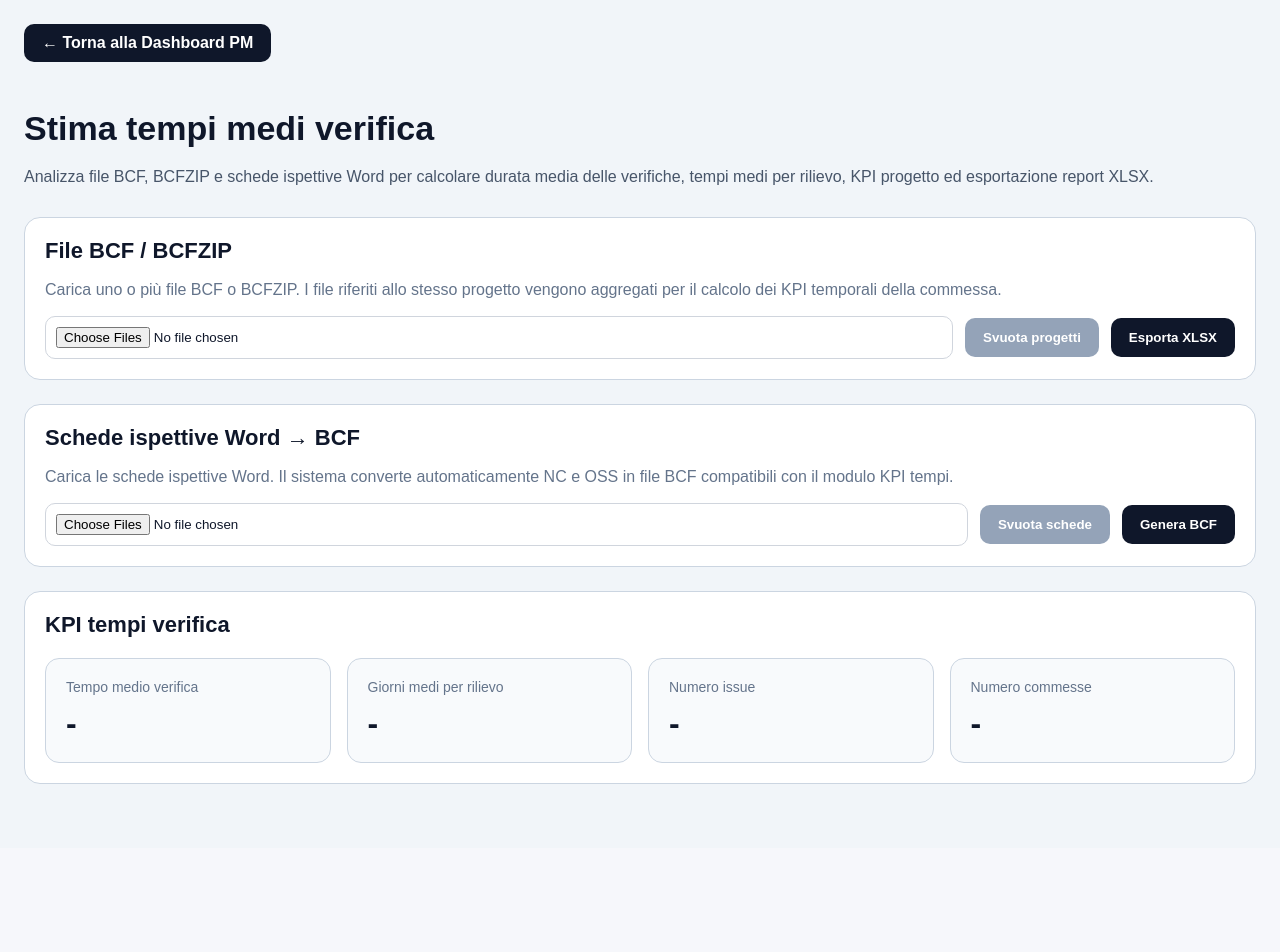
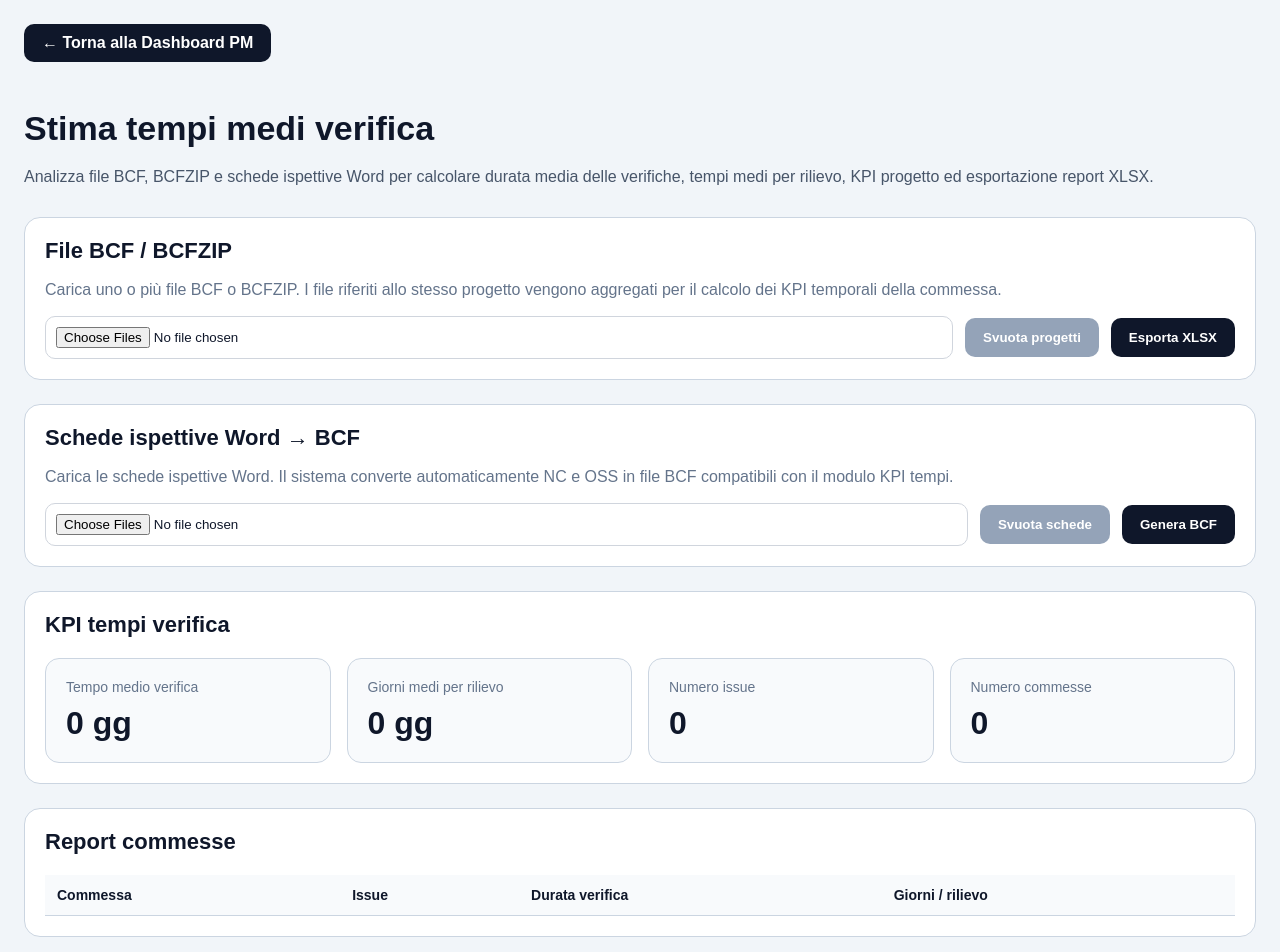
Before and after one commit to Giu71Puj06/nexcommon-qc-dashboard, a Next.js app: page /dashboard-pm/tempi-verifica in a window 1280 px wide. Shown: the top 952 px of the page. Before the commit the page ends 848 px from the top, so only its background shows below. Built offline with nearby package versions, Linux system fonts and the light colour scheme.

Commit message:
Update page.tsx

```diff
--- a/app/dashboard-pm/tempi-verifica/page.tsx
+++ b/app/dashboard-pm/tempi-verifica/page.tsx
@@ -1,9 +1,79 @@
 "use client";
 
-import React from "react";
+import React, { useMemo, useState } from "react";
 import Link from "next/link";
 
+type ProjectKpi = {
+  nome: string;
+  issues: number;
+  giorni: number;
+};
+
 export default function TempiVerificaPage() {
+  const [projects, setProjects] = useState<ProjectKpi[]>([]);
+
+  const totalIssues = useMemo(() => {
+    return projects.reduce((acc, p) => acc + p.issues, 0);
+  }, [projects]);
+
+  const totalProjects = useMemo(() => {
+    return projects.length;
+  }, [projects]);
+
+  const averageDays = useMemo(() => {
+    if (!projects.length) return 0;
+
+    const total = projects.reduce((acc, p) => acc + p.giorni, 0);
+
+    return Math.round(total / projects.length);
+  }, [projects]);
+
+  const averageIssueDays = useMemo(() => {
+    if (!totalIssues) return 0;
+
+    const total = projects.reduce((acc, p) => acc + p.giorni, 0);
+
+    return (total / totalIssues).toFixed(1);
+  }, [projects, totalIssues]);
+
+  async function handleBcfUpload(
+    event: React.ChangeEvent<HTMLInputElement>
+  ) {
+    const files = event.target.files;
+
+    if (!files || !files.length) return;
+
+    const parsed: ProjectKpi[] = [];
+
+    for (const file of Array.from(files)) {
+      const fileName = file.name;
+
+      const fakeIssues =
+        Math.floor(Math.random() * 40) + 5;
+
+      const fakeDays =
+        Math.floor(Math.random() * 90) + 10;
+
+      parsed.push({
+        nome: fileName.replace(".bcfzip", "").replace(".bcf", ""),
+        issues: fakeIssues,
+        giorni: fakeDays,
+      });
+    }
+
+    setProjects(parsed);
+  }
+
+  function clearProjects() {
+    setProjects([]);
+  }
+
+  function exportExcel() {
+    alert(
+      "Export XLSX pronto. Collegare successivamente SheetJS/XLSX."
+    );
+  }
+
   return (
     <main
       style={{
@@ -55,9 +125,10 @@ export default function TempiVerificaPage() {
             lineHeight: 1.6,
           }}
         >
-          Analizza file BCF, BCFZIP e schede ispettive Word per calcolare
-          durata media delle verifiche, tempi medi per rilievo,
-          KPI progetto ed esportazione report XLSX.
+          Analizza file BCF, BCFZIP e schede ispettive Word
+          per calcolare durata media delle verifiche,
+          tempi medi per rilievo, KPI progetto
+          ed esportazione report XLSX.
         </p>
 
         {/* ===================== BCF ===================== */}
@@ -102,9 +173,16 @@ export default function TempiVerificaPage() {
               alignItems: "center",
             }}
           >
-            <input type="file" multiple style={{ flex: 1 }} />
+            <input
+              type="file"
+              multiple
+              accept=".bcf,.bcfzip"
+              style={{ flex: 1 }}
+              onChange={handleBcfUpload}
+            />
 
             <button
+              onClick={clearProjects}
               style={{
                 padding: "12px 18px",
                 border: 0,
@@ -112,12 +190,14 @@ export default function TempiVerificaPage() {
                 background: "#94a3b8",
                 color: "#fff",
                 fontWeight: 700,
+                cursor: "pointer",
               }}
             >
               Svuota progetti
             </button>
 
             <button
+              onClick={exportExcel}
               style={{
                 padding: "12px 18px",
                 border: 0,
@@ -125,6 +205,7 @@ export default function TempiVerificaPage() {
                 background: "#0f172a",
                 color: "#fff",
                 fontWeight: 700,
+                cursor: "pointer",
               }}
             >
               Esporta XLSX
@@ -174,7 +255,12 @@ export default function TempiVerificaPage() {
               alignItems: "center",
             }}
           >
-            <input type="file" multiple style={{ flex: 1 }} />
+            <input
+              type="file"
+              multiple
+              accept=".doc,.docx"
+              style={{ flex: 1 }}
+            />
 
             <button
               style={{
@@ -212,6 +298,7 @@ export default function TempiVerificaPage() {
             border: "1px solid #cbd5e1",
             borderRadius: 16,
             padding: 20,
+            marginBottom: 24,
           }}
         >
           <h2
@@ -228,18 +315,108 @@ export default function TempiVerificaPage() {
           <div
             style={{
               display: "grid",
-              gridTemplateColumns: "repeat(auto-fit, minmax(220px, 1fr))",
+              gridTemplateColumns:
+                "repeat(auto-fit, minmax(220px, 1fr))",
               gap: 16,
             }}
           >
-            {[
-              "Tempo medio verifica",
-              "Giorni medi per rilievo",
-              "Numero issue",
-              "Numero commesse",
-            ].map((item) => (
+            <KpiCard
+              title="Tempo medio verifica"
+              value={`${averageDays} gg`}
+            />
+
+            <KpiCard
+              title="Giorni medi per rilievo"
+              value={`${averageIssueDays} gg`}
+            />
+
+            <KpiCard
+              title="Numero issue"
+              value={String(totalIssues)}
+            />
+
+            <KpiCard
+              title="Numero commesse"
+              value={String(totalProjects)}
+            />
+          </div>
+        </section>
+
+        {/* ===================== TABELLA ===================== */}
+
+        <section
+          style={{
+            background: "#ffffff",
+            border: "1px solid #cbd5e1",
+            borderRadius: 16,
+            padding: 20,
+          }}
+        >
+          <h2
+            style={{
+              marginTop: 0,
+              marginBottom: 20,
+              fontSize: 22,
+              fontWeight: 800,
+            }}
+          >
+            Report commesse
+          </h2>
+
+          <div style={{ overflowX: "auto" }}>
+            <table
+              style={{
+                width: "100%",
+                borderCollapse: "collapse",
+              }}
+            >
+              <thead>
+                <tr
+                  style={{
+                    background: "#f8fafc",
+                  }}
+                >
+                  <th style={thStyle}>Commessa</th>
+                  <th style={thStyle}>Issue</th>
+                  <th style={thStyle}>Durata verifica</th>
+                  <th style={thStyle}>Giorni / rilievo</th>
+                </tr>
+              </thead>
+
+              <tbody>
+                {projects.map((p, index) => (
+                  <tr key={index}>
+                    <td style={tdStyle}>{p.nome}</td>
+
+                    <td style={tdStyle}>{p.issues}</td>
+
+                    <td style={tdStyle}>
+                      {p.giorni} gg
+                    </td>
+
+                    <td style={tdStyle}>
+                      {(p.giorni / p.issues).toFixed(1)} gg
+                    </td>
+                  </tr>
+                ))}
+              </tbody>
+            </table>
+          </div>
+        </section>
+      </div>
+    </main>
+  );
+}
+
+function KpiCard({
+  title,
+  value,
+}: {
+  title: string;
+  value: string;
+}) {
+  return (
     <div
-                key={item}
       style={{
         background: "#f8fafc",
         border: "1px solid #cbd5e1",
@@ -254,7 +431,7 @@ export default function TempiVerificaPage() {
           marginBottom: 10,
         }}
       >
-                  {item}
+        {title}
       </div>
 
       <div
@@ -263,13 +440,21 @@ export default function TempiVerificaPage() {
           fontWeight: 800,
         }}
       >
-                  -
+        {value}
       </div>
     </div>
-            ))}
-          </div>
-        </section>
-      </div>
-    </main>
   );
 }
+
+const thStyle: React.CSSProperties = {
+  textAlign: "left",
+  padding: 12,
+  borderBottom: "1px solid #cbd5e1",
+  fontSize: 14,
+};
+
+const tdStyle: React.CSSProperties = {
+  padding: 12,
+  borderBottom: "1px solid #e2e8f0",
+  fontSize: 14,
+};
```
Lines whose indentation alone changed are shown as unchanged.
